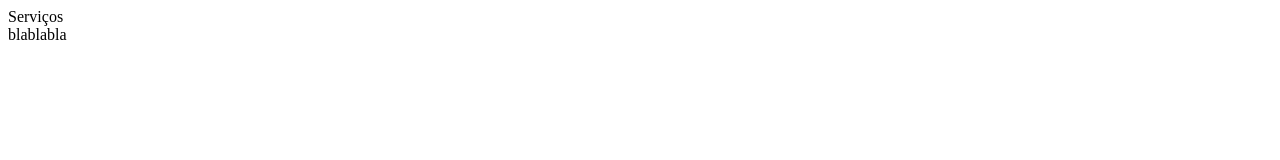
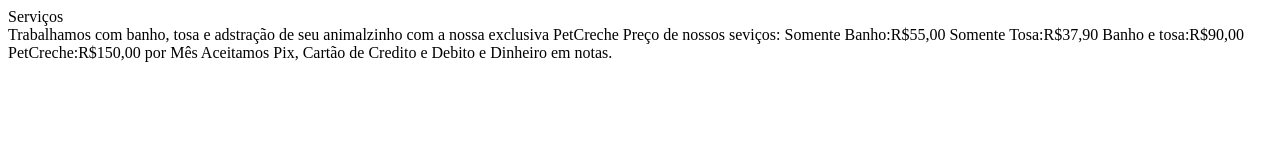
Before and after one commit to coxinhadecatupiry/PetLohan, a plain HTML site: page servicos.html in a window 1280 px wide. Drawn offline with Linux system fonts and the light colour scheme.

Commit message:
Update servicos.html

```diff
--- a/servicos.html
+++ b/servicos.html
@@ -1,4 +1,10 @@
 <html>
   Serviços<br>
-  blablabla
+Trabalhamos com banho, tosa e adstração de seu animalzinho com a nossa exclusiva PetCreche
+Preço de nossos seviços:
+Somente Banho:R$55,00
+Somente Tosa:R$37,90
+Banho e tosa:R$90,00
+PetCreche:R$150,00 por Mês
+Aceitamos Pix, Cartão de Credito e Debito e Dinheiro em notas.
 </html>
```
